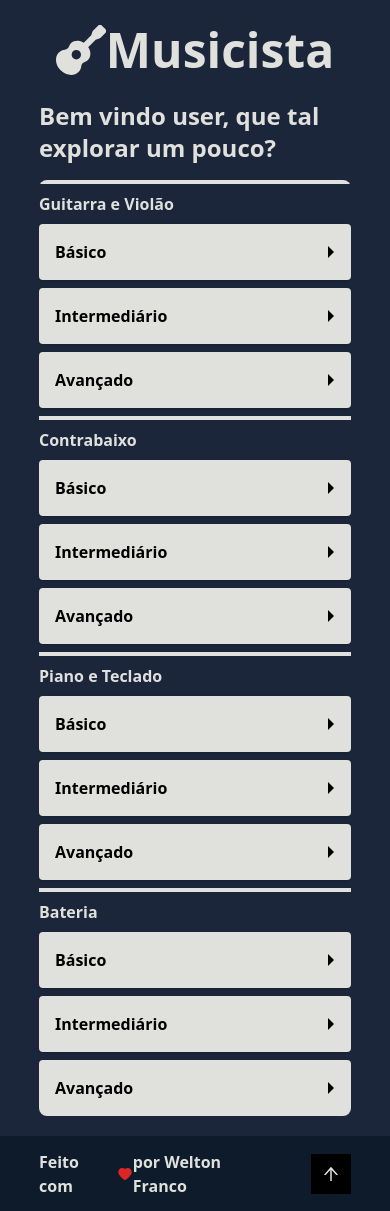
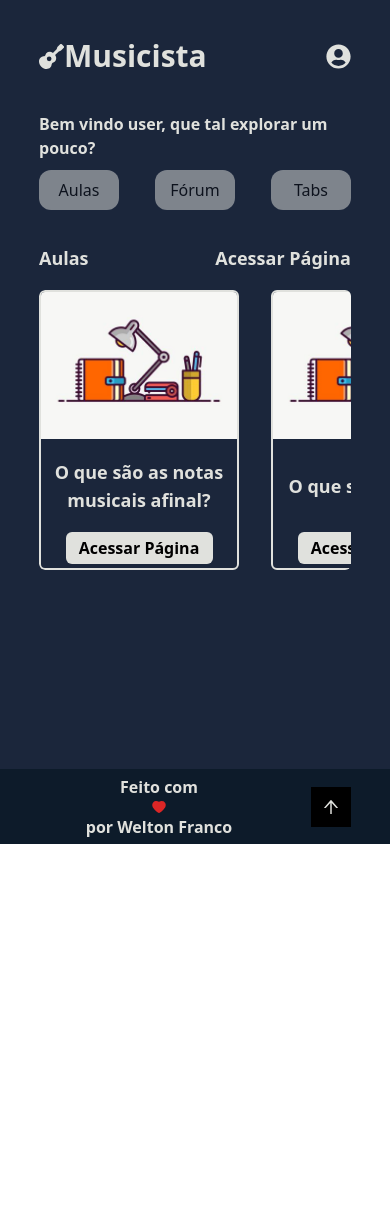
Before and after one commit to WeltonSantosFr/React-Musicista, a React (Vite) app: page /home in a window 390 px wide. After the commit the page ends 844 px from the top, so only its background shows below. Built offline with nearby package versions, Linux system fonts and the light colour scheme.

Commit message:
chore: toast implementation

```diff
--- a/src/components/Footer/index.tsx
+++ b/src/components/Footer/index.tsx
@@ -6,12 +6,10 @@ const Footer = () => {
     document.documentElement.scrollTop = 0;
   }
   return (
-    <footer className="bg-dark w-full h-[4.688rem] flex justify-center mt-5">
+    <footer className="bg-dark w-full h-[4.688rem] flex justify-center mt-5 fixed bottom-0">
       <div className="flex h-full w-4/5 justify-between items-center">
         <div className="flex justify-evenly w-60 items-center">
-          <p className="text-text font-semibold">Feito com</p>
-          <AiFillHeart className="text-[rgb(220,38,38)]" />
-          <p className="text-text font-semibold">por Welton Franco</p>
+          <p className="text-text font-semibold text-left flex flex-col sm:flex-row justify-center items-center">Feito com <AiFillHeart className="text-[rgb(220,38,38)]" /> por Welton Franco</p>
         </div>
 
         <button
--- a/src/components/Header/index.tsx
+++ b/src/components/Header/index.tsx
@@ -1,17 +1,26 @@
-import { FaGuitar } from "react-icons/fa";
+import { useState } from "react";
+import { FaGuitar, FaUserCircle } from "react-icons/fa";
 import { useNavigate } from "react-router";
 
 const Header = () => {
   const navigate = useNavigate();
+  const [dropbar, setDropbar] = useState(false)
+
   return (
-    <header className="w-full bg-gray3 h-[6.25rem] flex items-center justify-center">
-      <div
-        className="flex h-full w-4/5 items-center justify-center lg:justify-start cursor-pointer"
-        onClick={() => navigate("/home")}
-      >
-        <FaGuitar className="text-text w-[3.125rem] h-[3.125rem]" />
-        <h1 className="text-text font-bold text-5xl">Musicista</h1>
+    <header className="w-4/5 h-full flex flex-col items-center">
+      <div className="flex items-center h-28 w-full justify-between">
+              <div className="flex items-center">
+              <FaGuitar className="text-text w-[1.563rem] h-[1.563rem]" />
+              <h1 className="text-text font-bold text-3xl">Musicista</h1>
+              </div>
+
+              {dropbar? <div className="w-24 h-20 rounded-md fixed top-[10%] right-[10%] bg-gray1 flex flex-col justify-evenly items-center">
+                <button className="w-full h-full text-text font-semibold hover:bg-dark text-center" onClick={() => navigate("")}>Meu Perfil</button>
+                <button className="w-full h-full text-text font-semibold hover:bg-dark text-center"  onClick={() => navigate("")}>Sair</button>
+              </div>: null}
+              <FaUserCircle onClick={() => setDropbar(!dropbar)} className="text-text w-[1.563rem] h-[1.563rem]"/>
       </div>
+
     </header>
   );
 };
--- a/src/pages/MainPage/index.tsx
+++ b/src/pages/MainPage/index.tsx
@@ -1,3 +1,4 @@
+import { useState } from "react";
 import Footer from "../../components/Footer";
 import Header from "../../components/Header";
 import { GoTriangleRight } from "react-icons/go";
@@ -5,190 +6,46 @@ import { useNavigate } from "react-router-dom";
 
 const MainPage = () => {
   const navigate = useNavigate();
+  const [lessons, setLessons] = useState(
+    [ {title:"O que são as notas musicais afinal?"},
+      {title:"O que são triades?"},
+      {title:"O que são tétrades?"},
+      {title:"O que são as escalas maiores?"},
+      {title:"O que são as menores?"},
+      {title:"O que é um campo harmonico?"}])
+
   return (
     <div className="bg-gray3 min-h-screen flex flex-col items-center">
       <Header />
       <div className="w-4/5 flex flex-col gap-4">
-        <h3 className="font-bold text-2xl text-text">
+
+        <div className="w-full flex flex-col sm:flex-row items-center md:justify-between gap-2.5 md:gap-0">
+        <h3 className="font-semibold text-base text-text self-start">
           Bem vindo user, que tal explorar um pouco?
         </h3>
 
-        <div className="flex flex-col gap-2 rounded-lg h-min justify-evenly">
-          <div className="h-1 bg-text"></div>
-          <h2 className="flex font-semibold text-text">Guitarra e Violão</h2>
-          <details className="bg-text shadow rounded">
-            <summary className="list-none flex flex-wrap items-center cursor-pointer">
-              <h3 className="flex flex-1 p-4 font-semibold">Básico</h3>
-              <div className="flex w-10 items-center justify-center">
-                <GoTriangleRight />
-              </div>
-            </summary>
-            <div className="flex items-center justify-evenly">
-              <button
-                className="w-44 h-10 mb-2 bg-gray2 rounded-md text-text font-semibold hover:bg-gray3"
-                onClick={() => navigate("/lesson/notes")}
-              >
-                Notas
-              </button>
-              <button
-                className="w-44 h-10 mb-2 bg-gray2 rounded-md text-text font-semibold hover:bg-gray3"
-                onClick={() => navigate("/lesson/triads")}
-              >
-                Tríades
-              </button>
-              <button
-                className="w-44 h-10 mb-2 bg-gray2 rounded-md text-text font-semibold hover:bg-gray3"
-                onClick={() => navigate("/lesson/tetrads")}
-              >
-                Tétrades
-              </button>
-              <button
-                className="w-44 h-10 mb-2 bg-gray2 rounded-md text-text font-semibold hover:bg-gray3"
-                onClick={() => navigate("/lesson/major-scales")}
-              >
-                Escala Maior
-              </button>
-              <button
-                className="w-44 h-10 mb-2 bg-gray2 rounded-md text-text font-semibold hover:bg-gray3"
-                onClick={() => navigate("/lesson/minor-scales")}
-              >
-                Escala Menor
-              </button>
-              <button
-                className="w-44 h-10 mb-2 bg-gray2 rounded-md text-text font-semibold hover:bg-gray3"
-                onClick={() => navigate("/lesson/harmonic-field")}
-              >
-                Campo Harmônico
-              </button>
-            </div>
-          </details>
-          <details className="bg-text shadow rounded">
-            <summary className="list-none flex flex-wrap items-center cursor-pointer">
-              <h3 className="flex flex-1 p-4 font-semibold">Intermediário</h3>
-              <div className="flex w-10 items-center justify-center">
-                <GoTriangleRight />
-              </div>
-            </summary>
-            <div className="flex items-center justify-evenly">
-              <p className="font-semibold">Em produção</p>
-            </div>
-          </details>
-          <details className="bg-text shadow rounded">
-            <summary className="list-none flex flex-wrap items-center cursor-pointer">
-              <h3 className="flex flex-1 p-4 font-semibold">Avançado</h3>
-              <div className="flex w-10 items-center justify-center">
-                <GoTriangleRight />
-              </div>
-            </summary>
-            <div className="flex items-center justify-evenly">
-              <p className="font-semibold">Em produção</p>
-            </div>
-          </details>
-          <div className="h-1 bg-text"></div>
-          <h2 className="flex font-semibold text-text">Contrabaixo</h2>
-          <details className="bg-text shadow rounded">
-            <summary className="list-none flex flex-wrap items-center cursor-pointer">
-              <h3 className="flex flex-1 p-4 font-semibold">Básico</h3>
-              <div className="flex w-10 items-center justify-center">
-                <GoTriangleRight />
-              </div>
-            </summary>
-            <div className="flex items-center justify-evenly">
-              <p className="font-semibold">Em produção</p>
-            </div>
-          </details>
-          <details className="bg-text shadow rounded">
-            <summary className="list-none flex flex-wrap items-center cursor-pointer">
-              <h3 className="flex flex-1 p-4 font-semibold">Intermediário</h3>
-              <div className="flex w-10 items-center justify-center">
-                <GoTriangleRight />
-              </div>
-            </summary>
-            <div className="flex items-center justify-evenly">
-              <p className="font-semibold">Em produção</p>
-            </div>
-          </details>
-          <details className="bg-text shadow rounded">
-            <summary className="list-none flex flex-wrap items-center cursor-pointer">
-              <h3 className="flex flex-1 p-4 font-semibold">Avançado</h3>
-              <div className="flex w-10 items-center justify-center">
-                <GoTriangleRight />
-              </div>
-            </summary>
-            <div className="flex items-center justify-evenly">
-              <p className="font-semibold">Em produção</p>
-            </div>
-          </details>
-          <div className="h-1 bg-text"></div>
-          <h2 className="flex font-semibold text-text">Piano e Teclado</h2>
-          <details className="bg-text shadow rounded">
-            <summary className="list-none flex flex-wrap items-center cursor-pointer">
-              <h3 className="flex flex-1 p-4 font-semibold">Básico</h3>
-              <div className="flex w-10 items-center justify-center">
-                <GoTriangleRight />
-              </div>
-            </summary>
-            <div className="flex items-center justify-evenly">
-              <p className="font-semibold">Em produção</p>
-            </div>
-          </details>
-          <details className="bg-text shadow rounded">
-            <summary className="list-none flex flex-wrap items-center cursor-pointer">
-              <h3 className="flex flex-1 p-4 font-semibold">Intermediário</h3>
-              <div className="flex w-10 items-center justify-center">
-                <GoTriangleRight />
-              </div>
-            </summary>
-            <div className="flex items-center justify-evenly">
-              <p className="font-semibold">Em produção</p>
-            </div>
-          </details>
-          <details className="bg-text shadow rounded">
-            <summary className="list-none flex flex-wrap items-center cursor-pointer">
-              <h3 className="flex flex-1 p-4 font-semibold">Avançado</h3>
-              <div className="flex w-10 items-center justify-center">
-                <GoTriangleRight />
-              </div>
-            </summary>
-            <div className="flex items-center justify-evenly">
-              <p className="font-semibold">Em produção</p>
-            </div>
-          </details>
-          <div className="h-1 bg-text"></div>
-          <h2 className="flex font-semibold text-text">Bateria</h2>
-          <details className="bg-text shadow rounded">
-            <summary className="list-none flex flex-wrap items-center cursor-pointer">
-              <h3 className="flex flex-1 p-4 font-semibold">Básico</h3>
-              <div className="flex w-10 items-center justify-center">
-                <GoTriangleRight />
-              </div>
-            </summary>
-            <div className="flex items-center justify-evenly">
-              <p className="font-semibold">Em produção</p>
-            </div>
-          </details>
-          <details className="bg-text shadow rounded">
-            <summary className="list-none flex flex-wrap items-center cursor-pointer">
-              <h3 className="flex flex-1 p-4 font-semibold">Intermediário</h3>
-              <div className="flex w-10 items-center justify-center">
-                <GoTriangleRight />
-              </div>
-            </summary>
-            <div className="flex items-center justify-evenly">
-              <p className="font-semibold">Em produção</p>
-            </div>
-          </details>
-          <details className="bg-text shadow rounded">
-            <summary className="list-none flex flex-wrap items-center cursor-pointer">
-              <h3 className="flex flex-1 p-4 font-semibold">Avançado</h3>
-              <div className="flex w-10 items-center justify-center">
-                <GoTriangleRight />
-              </div>
-            </summary>
-            <div className="flex items-center justify-evenly">
-              <p className="font-semibold">Em produção</p>
-            </div>
-          </details>
+        <div className="w-full flex justify-between md:justify-end gap-2 md:w-1/2">
+          <button disabled className="bg-text text-[#000] h-10 w-20 sm:w-24 rounded-xl font-medium disabled:opacity-50">Aulas</button>
+          <button disabled className="bg-text text-[#000] h-10 w-20 sm:w-24 rounded-xl font-medium disabled:opacity-50">Fórum</button>
+          <button disabled className="bg-text text-[#000] h-10 w-20 sm:w-24 rounded-xl font-medium disabled:opacity-50">Tabs</button>
+        </div>
+
+        </div>
+
+        <div className="w-full">
+          <div className="w-full h-16 flex flex-row justify-between items-center">
+            <p className="text-text text-lg font-bold">Aulas</p>
+            <button className="text-text text-lg font-bold">Acessar Página</button>
+          </div>
+
+          <div className="w-full flex overflow-x-auto justify-between gap-8 rounded-md">
+            {lessons.map((lesson) =>
+            <div className="border-2 border-text rounded-md flex flex-col justify-between min-w-[200px] max-w-[200px] min-h-[280px] max-h-[280px] items-center">
+              <img src="src\assets\Office Icon.jpg" alt="lessonImage" className="w-[200px]"/>
+              <p className="text-text font-semibold text-lg text-center">{lesson.title}</p>
+              <button className="w-3/4 h-8 bg-text rounded-md mb-1 text-[#000] font-semibold">Acessar Página</button>
+            </div>)}
+          </div>
         </div>
       </div>
       <Footer />
--- a/src/pages/RegisterPage/index.tsx
+++ b/src/pages/RegisterPage/index.tsx
@@ -11,7 +11,9 @@ const RegisterPage = () => {
   const navigate = useNavigate();
 
   const handleRegisterValues =  (data: IUser) => {
-    api.post("/user", data)
+    api.post("/user", data, {
+      timeout: 5000,
+    })
     .then((res) => {toast.success('Created with success!')
     setTimeout(() => {
       navigate("/home")
```
Also changed, not shown: src/pages/LoginPage/index.tsx (+5 -2 lines), src/assets/Office Icon.jpg (added).
